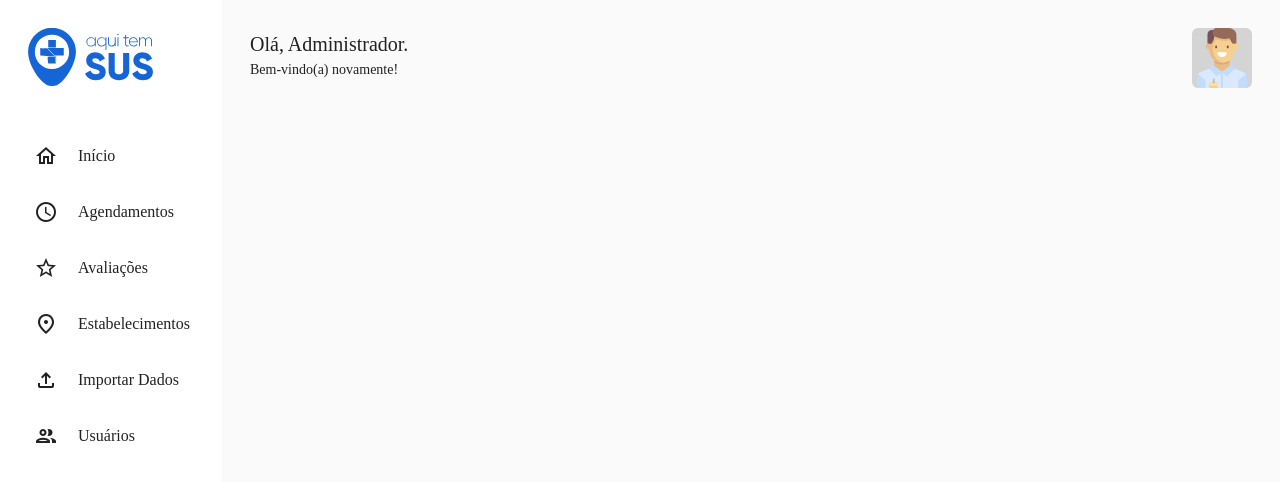
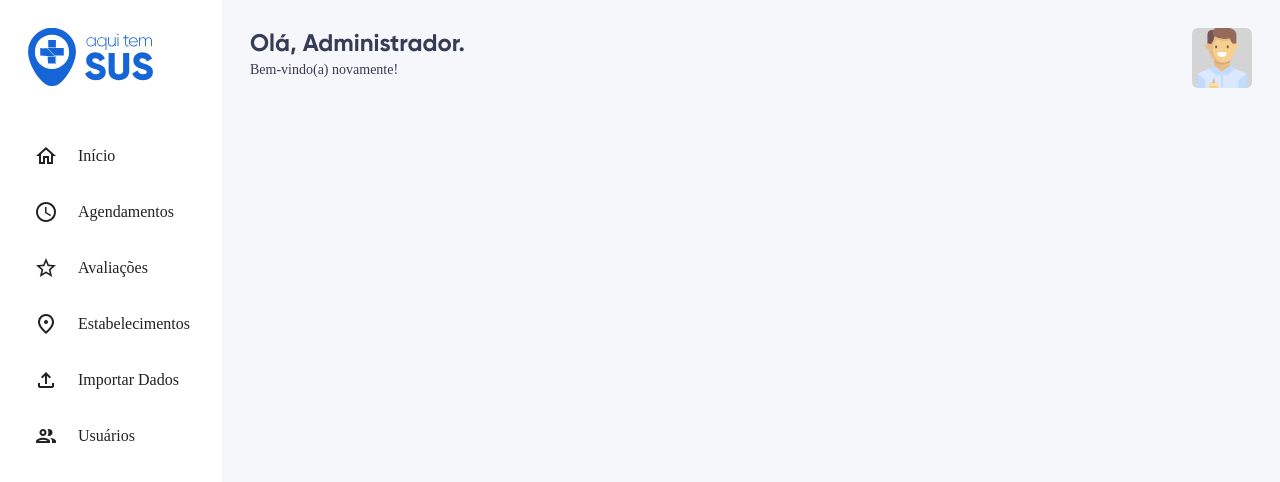
Before and after one commit to rodrigobalaban/aquitemsus-admin, an Angular app: page / in a window 1280 px wide. Shown: the top 482 px of the page. Built offline with nearby package versions, Linux system fonts and the light colour scheme.

Commit message:
Update colors on drawer container

```diff
--- a/src/app/layout/screen-with-sidenav/screen-with-sidenav.component.scss
+++ b/src/app/layout/screen-with-sidenav/screen-with-sidenav.component.scss
@@ -1,5 +1,7 @@
 .mat-drawer-container {
   height: 100%;
+  background-color: rgba($color: #ebeff5, $alpha: 0.5);
+  color: #363b56;
 
   .mat-sidenav {
     padding-left: 1em;
@@ -11,8 +13,12 @@
     }
 
     ::ng-deep {
-      .mat-list-base .mat-list-item .mat-list-item-content {
-        padding-right: 2em !important;
+      .mat-list-base .mat-list-item {
+        border-radius: 10px 0 0 10px;
+
+        .mat-list-item-content {
+          padding-right: 2em !important;
+        }
       }
     }
   }
--- a/src/app/layout/toolbar/toolbar.component.html
+++ b/src/app/layout/toolbar/toolbar.component.html
@@ -1,6 +1,6 @@
 <div id="toolbar">
     <div class="welcome-user">
-        <h2 class="name">Olá, Administrador.</h2>
+        <h1 class="name">Olá, Administrador.</h1>
         <p class="message">Bem-vindo(a) novamente!</p>
     </div>
     <div class="avatar-user">
--- a/src/app/layout/toolbar/toolbar.component.scss
+++ b/src/app/layout/toolbar/toolbar.component.scss
@@ -7,5 +7,9 @@
         .message {
             margin: 0;
         }
+
+        .name {
+            font-weight: bold;
+        }
     }
 }
```
